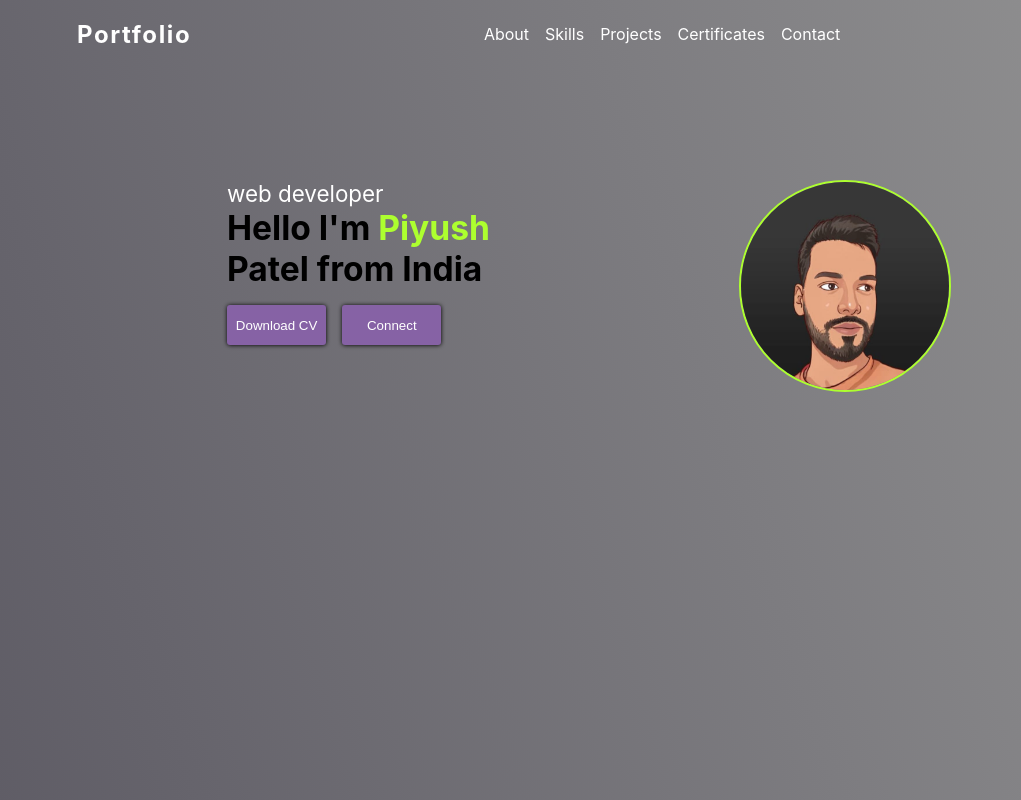
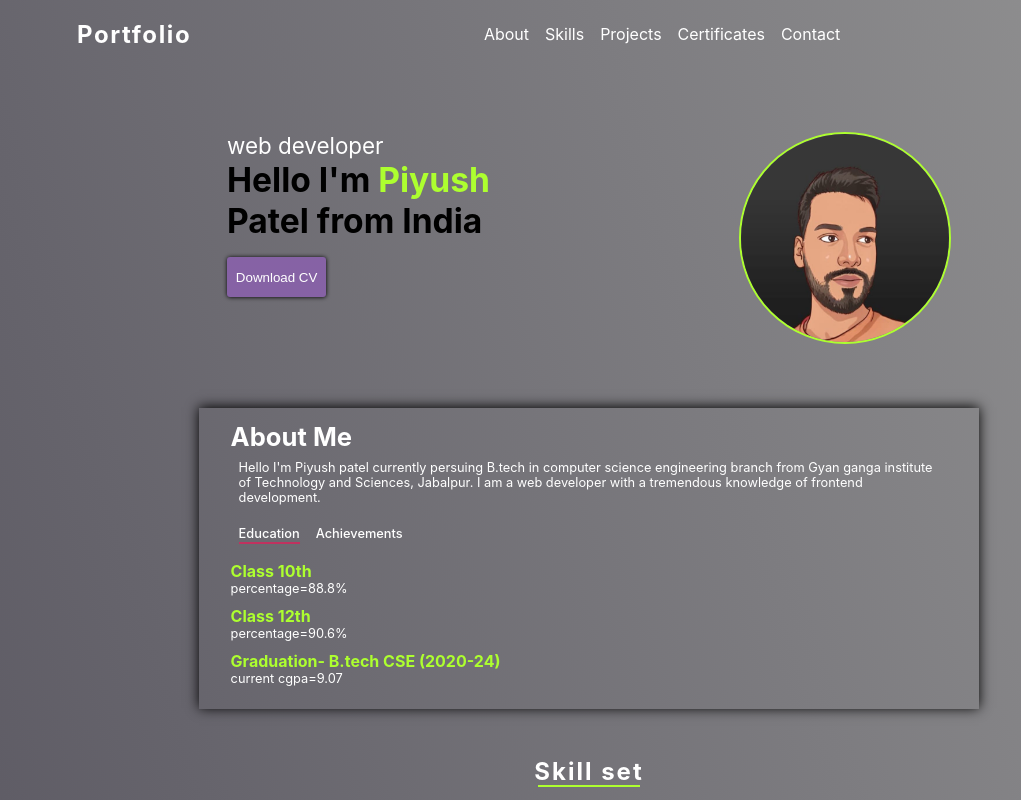
Before and after one commit to Piyush07p/portfolio, a React (Create React App) app: page / in a window 1280 px wide. Shown: the top 800 px of the page, without its empty margins (51-1072 px from the left). Built offline with nearby package versions, Linux system fonts and the light colour scheme.

Commit message:
about me section added

```diff
--- a/src/App.css
+++ b/src/App.css
@@ -10,7 +10,7 @@ body{
   background-image: linear-gradient(to right top, #3c3846, #514e59, #66646c, #7d7c80, #949494);}
 .section1{
   width: 100%;
-  height: 100vh;
+  /* height: 100vh; */
 }
 .container{
     padding: 0.5rem 10%;
@@ -67,7 +67,7 @@ body{
 }
 
 .info-container{
-  padding: 7rem 10%;
+  padding: 4rem 10%;
   display: flex;
   justify-content: center;
   flex-wrap: wrap-reverse;
@@ -114,6 +114,71 @@ body{
 }
 
 
+/* --------------------about_section----------------- */
+
+
+.about_me{
+  width: 56%;
+  font-size: 10px;
+  margin: auto;
+  box-shadow:-0.4px -1px 12px ;
+  padding: 0.8rem 2rem;
+
+}
+.about_me h1{
+  color: #fff;
+  font-size: 1.6rem;
+}
+.about_me p{
+  color: #fff;
+  font-size: 0.8rem;
+  margin:0.5rem
+}
+.tab-titles{
+  display: flex;
+  margin: 0.8rem 0 ;
+}
+.tab-links{
+  margin-right: 1.3rem;
+  font-size:0.9rem ;
+  font-weight: 500;
+  cursor: pointer;
+  position:relative;
+}
+.tab-links::after{
+  content: '';
+  width: 0%;
+  height: 2px;
+  position: absolute;
+  left: 0;
+  background-color: #c0325f;
+  bottom: -3px;
+  transition:0.5s;
+}
+.tab-links.active-link::after{
+  width: 100%;
+}
+
+/* ----------tab-content----------- */
+.tab-contents{
+  display: none;
+}
+.tab-contents.active-tab{
+  display: block;
+}
+.tab-contents ul li{
+ list-style: none;
+ margin: 10px 0;
+ color: #fff;
+ font-size: 0.8rem;
+}
+
+.tab-contents ul li span{
+    font-weight: 700;
+    font-size: 1rem;
+    color:greenyellow
+
+}
 /* ------------------section3-------------------- */
 
 
--- a/src/App.js
+++ b/src/App.js
@@ -8,6 +8,26 @@ function App() {
   const togle=()=>{
     setsidebar((prevState)=>!prevState)
   }
+
+  let tablinks=document.getElementsByClassName('tab-links')
+  let tabcontents=document.getElementsByClassName('tab-contents')
+
+  // ----------opentab--------------
+
+  function opentab(tabname,linkname){
+    let tabl;
+    let tabc;
+       for(tabl of tablinks){
+         tabl.classList.remove("active-link")
+       }
+       for(tabc of tabcontents)
+       {
+         tabc.classList.remove("active-tab");
+       }
+       document.getElementById(linkname).classList.add("active-link")
+       document.getElementById(tabname).classList.add("active-tab");
+
+}
 
   return (
 
@@ -36,13 +56,41 @@ function App() {
           <h1>Hello I'm <span className="span-name">Piyush</span><br/>Patel from India</h1>
 
           <button>Download CV</button>
-          <button>Connect</button>
+
         </div>
         <div>
         <div className="profile">
               <img src="./images/rephoto.jpeg"></img>
         </div>
         </div>
+      </div>
+      <div className="about_me">
+        <h1>About Me</h1>
+        <p>Hello I'm Piyush patel currently persuing B.tech in computer science engineering
+          branch from Gyan ganga institute of Technology and Sciences, Jabalpur.
+          I am a web developer with a tremendous knowledge of frontend development.
+
+        </p>
+          <div className="tab-titles ">
+            <p className="tab-links active-link" id="link1" onClick={()=>opentab('education','link1')}>Education</p>
+            <p className="tab-links"  id="link2" onClick={()=>opentab('achievements','link2')}>Achievements</p>
+          </div>
+          <div className="tab-contents active-tab" id="education">
+                  <ul>
+                    <li><span>Class 10th</span><br/>percentage=88.8%</li>
+                    <li><span>Class 12th</span><br/>percentage=90.6%</li>
+
+                    <li><span>Graduation- B.tech CSE (2020-24)</span><br/>current cgpa=9.07</li>
+                  </ul>
+
+          </div>
+          <div className="tab-contents" id="achievements">
+                  <ul>
+                    <li><span>Leetcode</span><br/> 2star (Piyush07p)</li>
+
+                  </ul>
+
+          </div>
       </div>
 
     </section>
--- a/src/certificates.js
+++ b/src/certificates.js
@@ -15,7 +15,7 @@ function Cert() {
 
         return (
                 <section data-aos="fade-up" id="section3">
-                        <h1 className="section3-h1">CERTIFICATES</h1>
+                        <h1  className="section3-h1">CERTIFICATES</h1>
 
                         <div className="card_category">
                             <button onClick={()=> setItems(data.carrdData)}>All</button>
--- a/src/components/proj.jsx
+++ b/src/components/proj.jsx
@@ -17,8 +17,13 @@ export default function Proj(props){
                            focussing on providing the placement related mcq quizes on various
                            subjects like reasoning, aptitude, coding etc.
                         </p>
-                       <a href={props.link} target="_blank"> <button>visit</button></a>
+
                  </div>
+                  <div className="visit">
+                            <a href={props.link} target="_blank">
+                                <button>visit</button>
+                             </a>
+                        </div>
             </div>
 
         </>
--- a/src/css/contact.css
+++ b/src/css/contact.css
@@ -71,8 +71,9 @@
     margin: 0.6rem 1rem;
     color: #fff;
     border:none ;
-    background-color: rgb(90, 90, 105);
+    background-color: rgb(177, 177, 207);
     padding-left: 1rem;
+    outline: none;
 }
 .right-div textarea{
     width: 90%;
@@ -82,7 +83,8 @@
     border:none;
     padding-left: 1rem;
     box-sizing: border-box;
-    background-color: rgb(90, 90, 105);
+    background-color: rgb(177, 177, 207);
+    outline: none;
 
 }
 .right-div button{
@@ -95,7 +97,9 @@
     cursor: pointer;
     letter-spacing: 1px;
 }
-
+.right-div button:hover{
+    background-color:#71aa52 ;
+}
 
 .footer{
     background-color: rgb(56, 41, 70);
--- a/src/css/projects.css
+++ b/src/css/projects.css
@@ -20,7 +20,12 @@
     margin: 2rem 1rem;
     border-radius: 0 2rem 0 2rem;
     box-shadow: 3px 4px 6px ;
+    position: relative;
+    transition: all 1s;
+
+
 }
+
 
 .pro_logo{
 
@@ -39,6 +44,7 @@
 
 .pro_description{
     padding: 0.5rem;
+    position: relative;
 
 }
 .pro_description h3{
@@ -48,12 +54,44 @@
 .pro_description p{
     font-size: 0.8rem;
     color: #fff;
+
 }
-.pro_description button{
+
+.visit{
+    position:absolute;
+    width: 100%;
+    height:0;
+    left: 0;
+    bottom: 0;
+    overflow: hidden;
+    z-index: 1;
+    background-color: rgba(1, 1, 1, 0.4);
+    cursor:pointer;
+    flex-direction: column;
+    border-radius: 0 0 0 2rem;
+    display: flex;
+    justify-content: center;
+    align-items: center;
+    transition: all 0.5s;
+
+
+}
+.visit a{
+    text-decoration: none;
+}
+.visit button{
     width: 6rem;
     height: 2rem;
+    border: none;
     letter-spacing: 2px;
-    margin:1rem 0 ;
     cursor: pointer;
+    display: none;
 
 }
+.project_box:hover .visit{
+    height: 60%;
+
+}
+.project_box:hover .visit button{
+    display: block;
+}
--- a/src/skilldata.js
+++ b/src/skilldata.js
@@ -10,7 +10,7 @@
             id:2,
             title:'Web technology',
             img:'/images/weblogo.png',
-            arr:["Html","Css","Javascript","Node.ja","Express.js"]
+            arr:["Html","Css","Javascript","Node.js","Express.js"]
         },
         {
             id:3,
@@ -23,7 +23,7 @@
             id:4,
             title:'Library & Framework',
             img:'/images/react.png',
-            arr:["React","Tailwind css","Bootstrap"]
+            arr:["React.js","Tailwind css","Bootstrap"]
         },
         {
             id:5,
```
